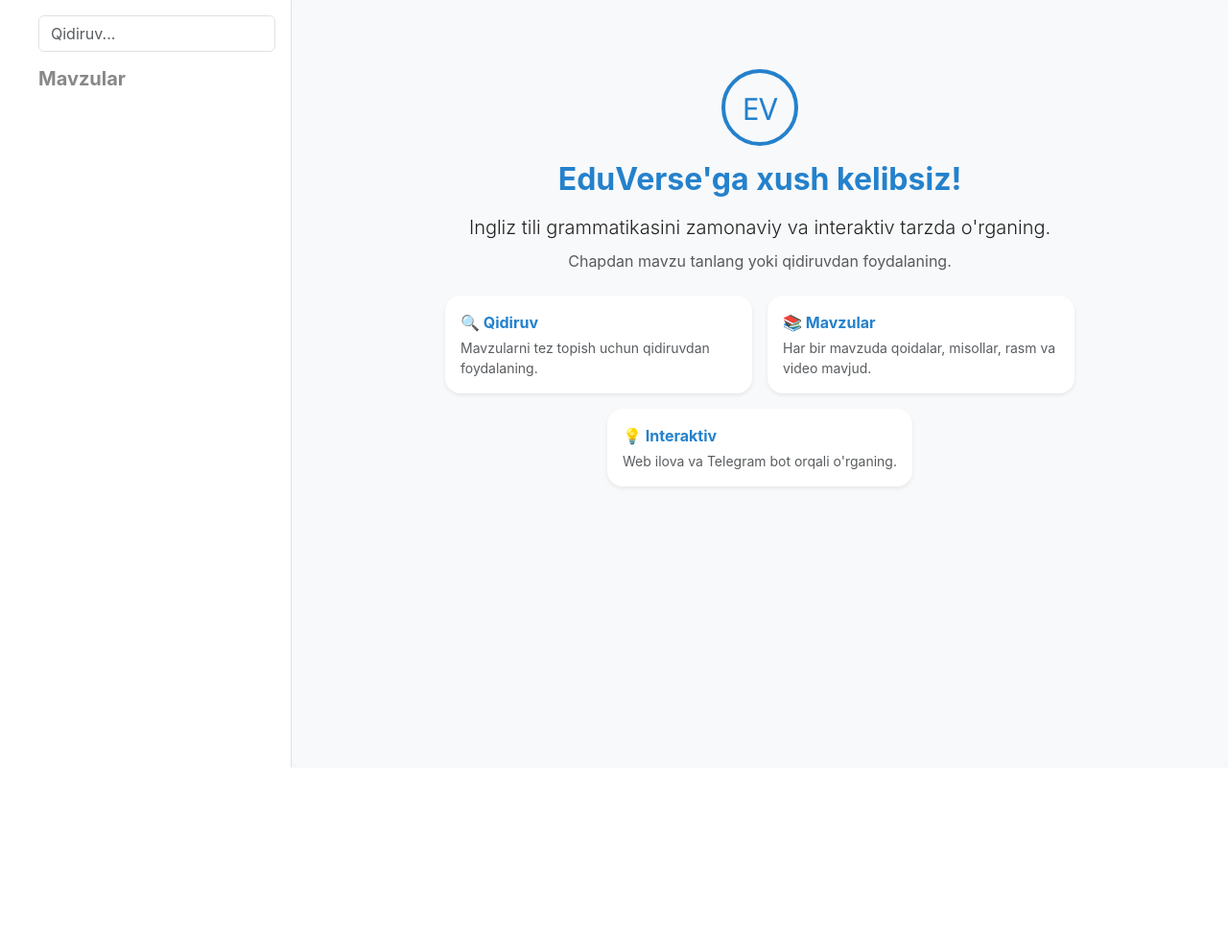
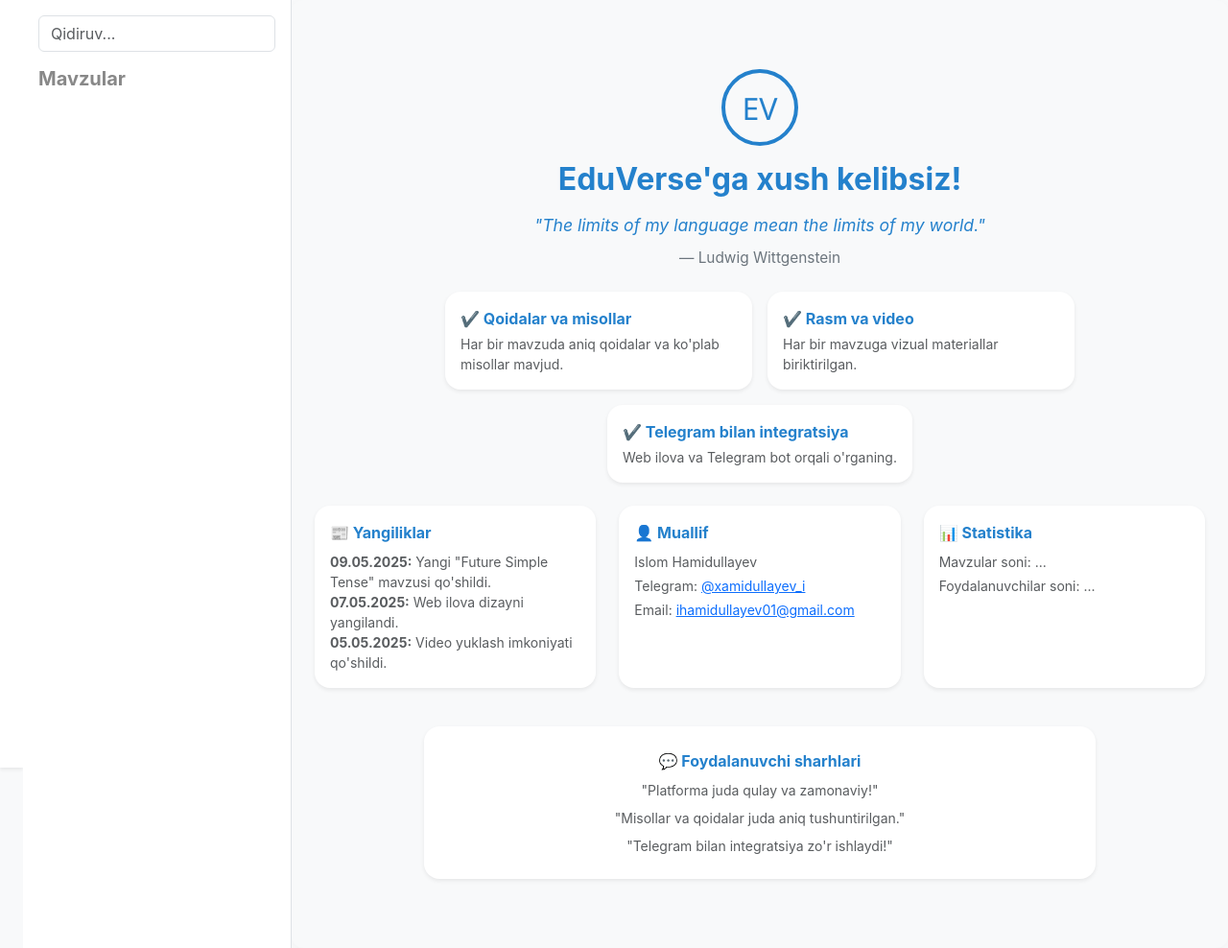
Before and after one commit to xamidullayevI/EduVerseBot, a Flask app: page / in a window 1280 px wide. Shown: the whole page at 96% size. Before the commit the page ends 800 px from the top, so only its background shows below. Run offline with Flask 3, Linux system fonts and the light colour scheme; data that the repository does not hold is empty; some libraries are stand-ins or nearby versions.

Commit message:
professional

```diff
--- a/WEB-APP/templates/index.html
+++ b/WEB-APP/templates/index.html
@@ -40,21 +40,56 @@
                     <div class="welcome text-center py-5">
                         <svg width="80" height="80" fill="none" xmlns="http://www.w3.org/2000/svg" viewBox="0 0 80 80" style="margin-bottom:16px;"><circle cx="40" cy="40" r="38" stroke="#2481cc" stroke-width="4" fill="#f8f9fa"/><text x="50%" y="54%" text-anchor="middle" fill="#2481cc" font-size="32" font-family="Segoe UI, Arial, sans-serif" dy=".3em">EV</text></svg>
                         <h2 class="mb-3" style="color:#2481cc;font-weight:700;">EduVerse'ga xush kelibsiz!</h2>
-                        <p class="lead mb-2">Ingliz tili grammatikasini zamonaviy va interaktiv tarzda o'rganing.</p>
-                        <p class="text-muted mb-4">Chapdan mavzu tanlang yoki qidiruvdan foydalaning.</p>
-                        <div class="d-flex justify-content-center gap-3 flex-wrap">
+                        <blockquote class="blockquote mt-3 mb-4" style="font-size:1.1em;color:#2481cc;">
+                            <em>"The limits of my language mean the limits of my world."</em>
+                            <footer class="blockquote-footer mt-2">Ludwig Wittgenstein</footer>
+                        </blockquote>
+                        <div class="d-flex justify-content-center gap-3 flex-wrap mb-4">
                             <div class="p-3 bg-white rounded-4 shadow-sm text-start" style="min-width:220px;max-width:320px;">
-                                <div class="fw-bold mb-1" style="color:#2481cc;">🔍 Qidiruv</div>
-                                <div class="small text-muted">Mavzularni tez topish uchun qidiruvdan foydalaning.</div>
+                                <div class="fw-bold mb-1" style="color:#2481cc;">✔️ Qoidalar va misollar</div>
+                                <div class="small text-muted">Har bir mavzuda aniq qoidalar va ko'plab misollar mavjud.</div>
                             </div>
                             <div class="p-3 bg-white rounded-4 shadow-sm text-start" style="min-width:220px;max-width:320px;">
-                                <div class="fw-bold mb-1" style="color:#2481cc;">📚 Mavzular</div>
-                                <div class="small text-muted">Har bir mavzuda qoidalar, misollar, rasm va video mavjud.</div>
+                                <div class="fw-bold mb-1" style="color:#2481cc;">✔️ Rasm va video</div>
+                                <div class="small text-muted">Har bir mavzuga vizual materiallar biriktirilgan.</div>
                             </div>
                             <div class="p-3 bg-white rounded-4 shadow-sm text-start" style="min-width:220px;max-width:320px;">
-                                <div class="fw-bold mb-1" style="color:#2481cc;">💡 Interaktiv</div>
+                                <div class="fw-bold mb-1" style="color:#2481cc;">✔️ Telegram bilan integratsiya</div>
                                 <div class="small text-muted">Web ilova va Telegram bot orqali o'rganing.</div>
                             </div>
+                        </div>
+                        <div class="row justify-content-center mb-4">
+                            <div class="col-md-4 mb-3">
+                                <div class="bg-white rounded-4 shadow-sm p-3 h-100 text-start">
+                                    <div class="fw-bold mb-2" style="color:#2481cc;">📰 Yangiliklar</div>
+                                    <ul class="list-unstyled mb-0 small text-muted">
+                                        <li><b>09.05.2025:</b> Yangi "Future Simple Tense" mavzusi qo'shildi.</li>
+                                        <li><b>07.05.2025:</b> Web ilova dizayni yangilandi.</li>
+                                        <li><b>05.05.2025:</b> Video yuklash imkoniyati qo'shildi.</li>
+                                    </ul>
+                                </div>
+                            </div>
+                            <div class="col-md-4 mb-3">
+                                <div class="bg-white rounded-4 shadow-sm p-3 h-100 text-start">
+                                    <div class="fw-bold mb-2" style="color:#2481cc;">👤 Muallif</div>
+                                    <div class="small text-muted mb-1">Islom Hamidullayev</div>
+                                    <div class="small text-muted mb-1">Telegram: <a href="https://t.me/xamidullayev_i" target="_blank">@xamidullayev_i</a></div>
+                                    <div class="small text-muted">Email: <a href="mailto:ihamidullayev01@gmail.com">ihamidullayev01@gmail.com</a></div>
+                                </div>
+                            </div>
+                            <div class="col-md-4 mb-3">
+                                <div class="bg-white rounded-4 shadow-sm p-3 h-100 text-start">
+                                    <div class="fw-bold mb-2" style="color:#2481cc;">📊 Statistika</div>
+                                    <div class="small text-muted mb-1">Mavzular soni: <span id="stats-topics">...</span></div>
+                                    <div class="small text-muted">Foydalanuvchilar soni: <span id="stats-users">...</span></div>
+                                </div>
+                            </div>
+                        </div>
+                        <div class="bg-white rounded-4 shadow-sm p-4 mt-4 mx-auto" style="max-width:700px;">
+                            <div class="fw-bold mb-2" style="color:#2481cc;">💬 Foydalanuvchi sharhlari</div>
+                            <div class="small text-muted mb-2">"Platforma juda qulay va zamonaviy!"</div>
+                            <div class="small text-muted mb-2">"Misollar va qoidalar juda aniq tushuntirilgan."</div>
+                            <div class="small text-muted">"Telegram bilan integratsiya zo'r ishlaydi!"</div>
                         </div>
                     </div>
                 {% endif %}
```
